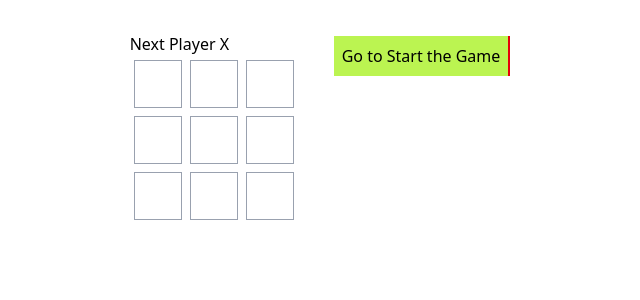
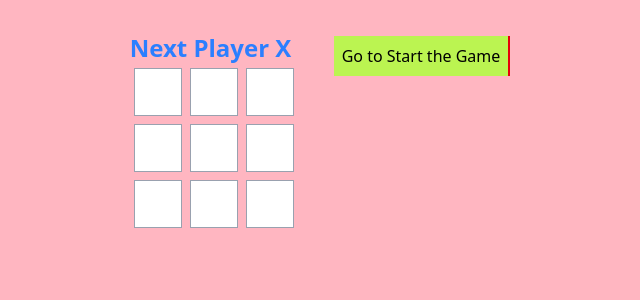
Before and after one commit to developerbadrul/React-Tic-Tac-Toe, a React (Vite) app: page / in a window 1280 px wide. Shown: the top 300 px of the page, without its empty margins (318-958 px from the left). Built offline with nearby package versions, Linux system fonts and the light colour scheme.

Commit message:
add bg color & font style apply in squares

```diff
--- /dev/null
+++ b/src/App.css
@@ -0,0 +1,3 @@
+body{
+    background-color: lightpink;
+}
--- a/src/App.jsx
+++ b/src/App.jsx
@@ -1,4 +1,4 @@
-
+import  './App.css'
 import Game from './components/Game'
 
 function App() {
--- a/src/components/Board.jsx
+++ b/src/components/Board.jsx
@@ -28,7 +28,7 @@ export default function Board({ xIsNext, squares, onPlay }) {
 
     return (
         <div>
-            <div>{status}</div>
+            <div className="font-bold text-blue-500 text-2xl">{status}</div>
             <div className="flex">
                 <Square value={squares[0]} onSquareClick={() => handleClick(0)} />
                 <Square value={squares[1]} onSquareClick={() => handleClick(1)} />
--- a/src/components/Square.jsx
+++ b/src/components/Square.jsx
@@ -1,7 +1,7 @@
 
 const Square = ({ value, onSquareClick }) => {
 
-    return <button onClick={onSquareClick} className="bg-white border border-gray-400 h-12 w-12 m-1 leading-9 text-lg">{value}</button>;
+    return <button onClick={onSquareClick} className="bg-white border border-gray-400 h-12 w-12 m-1 leading-9 text-lg font-bold">{value}</button>;
 };
 
 export default Square;
```
